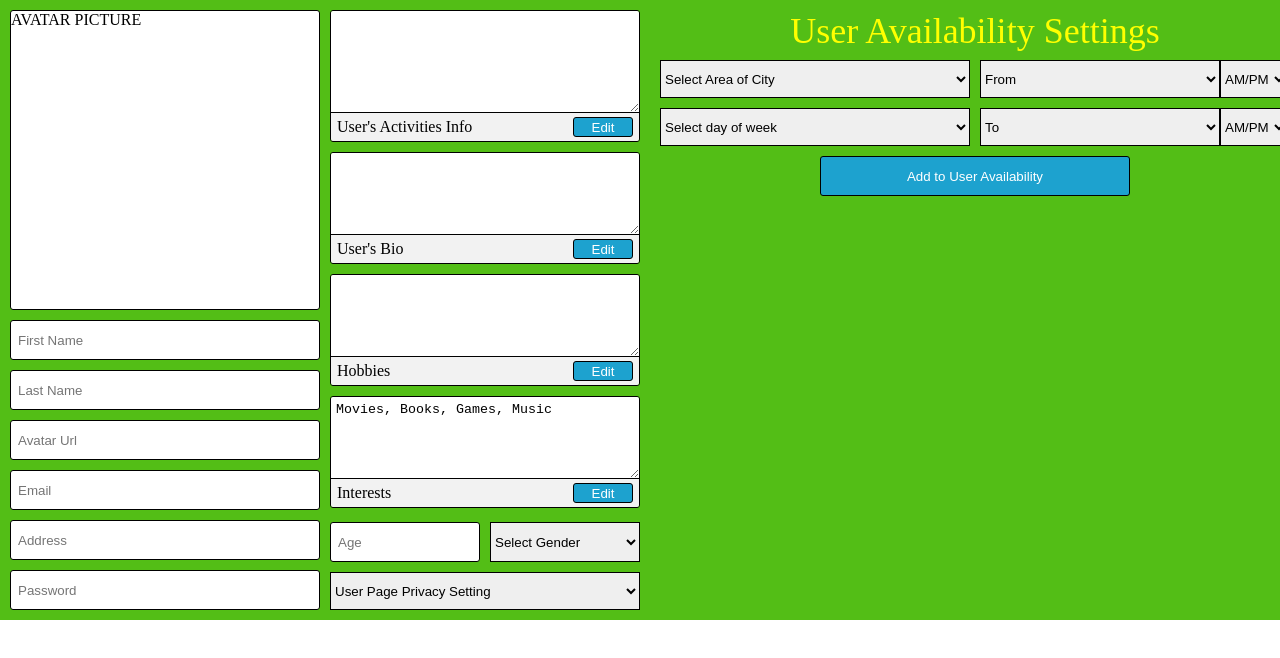
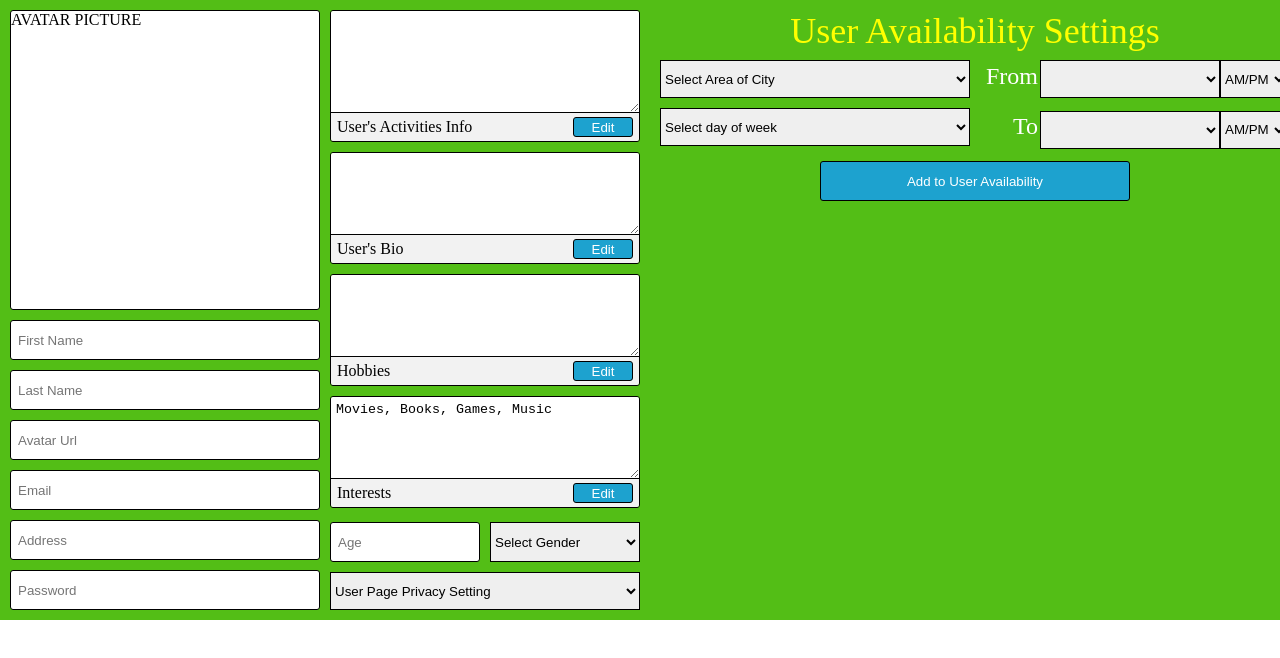
Before and after one commit to JonathanCass/finalproject, a React (Create React App) app in the folder client/: page /User in a window 1280 px wide. Shown: the top 658 px of the page. Built offline with nearby package versions, Linux system fonts and the light colour scheme.

Commit message:
adding availability grid

```diff
--- a/client/src/components/User.styles.js
+++ b/client/src/components/User.styles.js
@@ -69,9 +69,18 @@ const styles ={
     height: 38,
     border: 'solid 1px black'
   },
+  timeLabel:{
+    width: 60,
+    height: 38,
+    fontSize: 24,
+    color: 'white',
+    padding: '0 2px 0 0 ',
+    textAlign: 'right',
+    display: 'inline-block'
+  },
   time:{
     marginTop: 10,
-    width: 240,
+    width: 180,
     height: 38,
     border: 'solid 1px black'
   },
--- a/client/src/components/UserAvailability.js
+++ b/client/src/components/UserAvailability.js
@@ -23,11 +23,11 @@ class UserAvailability extends React.Component {
         <div style={styles.left}>
             <select name="area" style={styles.select} onChange={this.handleChange} value={this.state.area}>
                 <option value="">Select Area of City</option>
-                <option value="1">Northwest</option>
-                <option value="2">Southwest</option>
-                <option value="3">Northeast</option>
-                <option value="4">Southeast</option>
-                <option value="5">Surrounding</option>
+                <option value="1">Northwest Las Vegas</option>
+                <option value="2">Southwest Las Vegas</option>
+                <option value="3">Northeast Las Vegas</option>
+                <option value="4">Southeast Las Vegas</option>
+                <option value="5">Surrounding Area</option>
             </select>
             <select name="day" style={styles.select} onChange={this.handleChange} value={this.state.day}>
                 <option value="">Select day of week</option>
@@ -42,8 +42,9 @@ class UserAvailability extends React.Component {
         </div>
 
         <div style={styles.right}>
+            <div style={styles.timeLabel}>From</div>
             <select name="from" style={styles.time} onChange={this.handleChange} value={this.state.from}>
-                <option value={0}>From</option>
+                <option value={0}></option>
                 <option value={1}>1</option>
                 <option value={2}>2</option>
                 <option value={3}>3</option>
@@ -62,8 +63,9 @@ class UserAvailability extends React.Component {
                 <option value="AM">AM</option>
                 <option value="PM">PM</option>
             </select>
+            <div style={styles.timeLabel}>To</div>
             <select name="to" style={styles.time} onChange={this.handleChange} value={this.state.to}>
-                <option value={0}>To</option>
+                <option value={0}></option>
                 <option value={1}>1</option>
                 <option value={2}>2</option>
                 <option value={3}>3</option>
```
